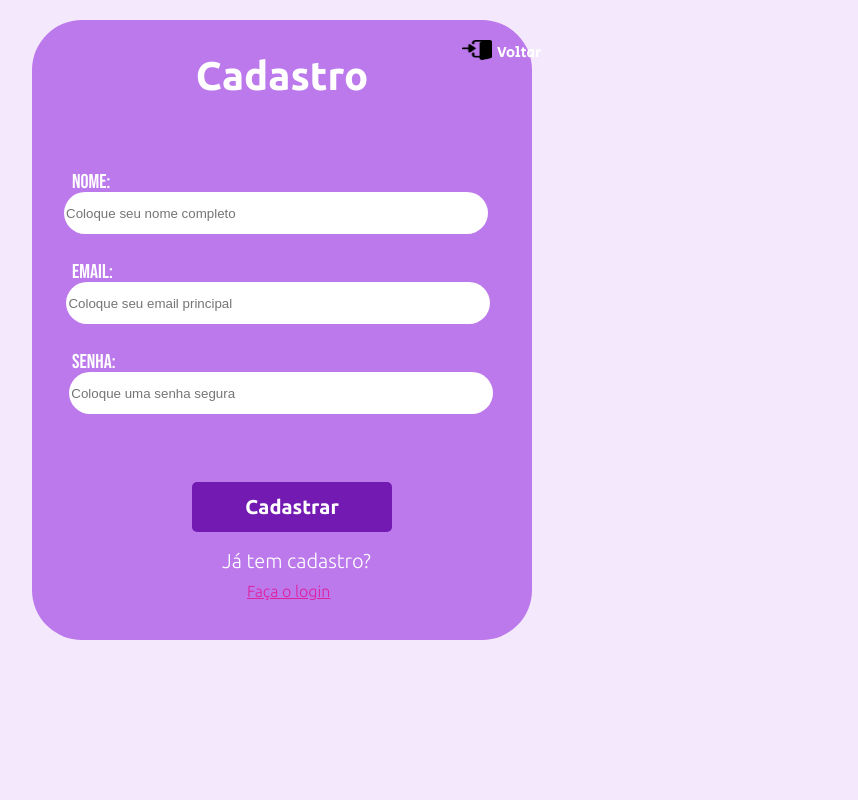
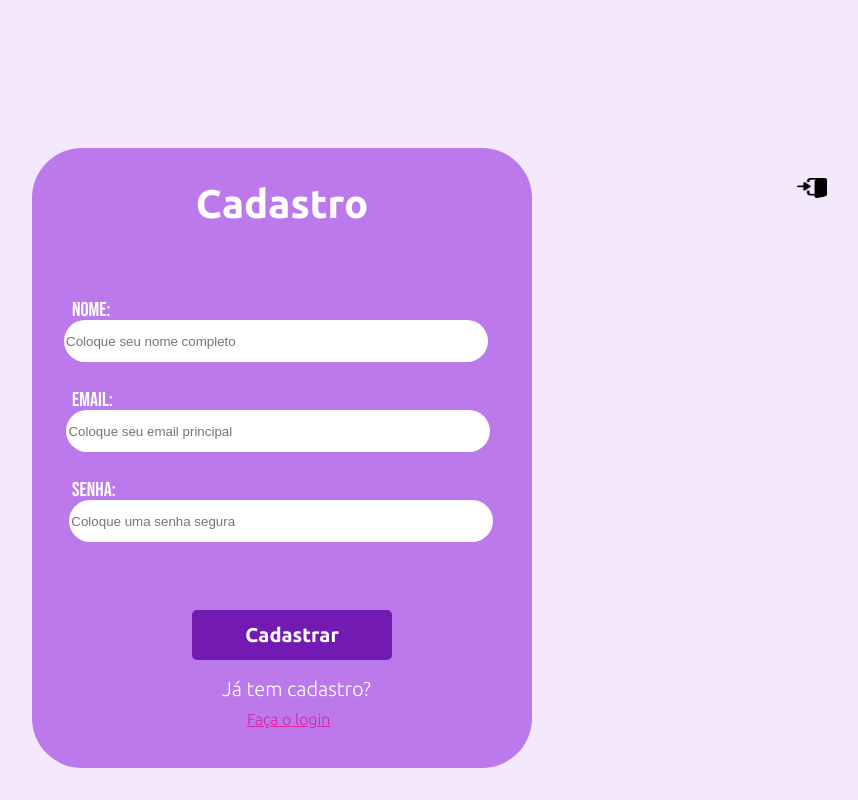
Before and after one commit to Helenapl145/eitaMundo, a plain HTML site: page html/cadastro.html in a window 1280 px wide. Shown: the whole page, without its empty margins (358-1216 px from the left). Drawn offline with Linux system fonts and the light colour scheme.

Commit message:
página de login e cadastro

```diff
--- a/css/cadastro.css
+++ b/css/cadastro.css
@@ -13,8 +13,12 @@ body {
 
 /*formulario*/
 .formCadastro {
-    display: block;
+    display: flex;
     text-align: center;
+    width: 90%;
+    height: 123px;
+    margin: 8rem auto;
+
 }
 
 .formConteu {
@@ -33,10 +37,11 @@ body {
     border-radius: 50px;
 }
 
-.voltaInicio {
-    position: absolute;
-    left: 820px;
-    top: 40px;
+.voltaInicio a{
+    margin-top: 11rem;
+    margin-left: 70rem;
+    cursor: pointer;
+
 }
 
 .voltaInicio img{
--- a/css/login.css
+++ b/css/login.css
@@ -14,8 +14,12 @@ body {
 /*formulario*/
 
 .formLogin {
-    display: block;
+    display: flex;
     text-align: center;
+    width: 90%;
+    height: 123px;
+    margin: 8rem auto;
+
 }
 
 .formConteu {
@@ -33,10 +37,10 @@ body {
     border-radius: 50px;
 }
 
-.voltaInicio {
-    position: absolute;
-    left: 820px;
-    top: 40px;
+.voltaInicio a{
+    margin-top: 11rem;
+    margin-left: 70rem;
+    cursor: pointer;
 }
 
 .voltaInicio img{
--- a/html/cadastro.html
+++ b/html/cadastro.html
@@ -1,5 +1,6 @@
 <!DOCTYPE html>
 <html lang="pt_br">
+
 <head>
     <meta charset="UTF-8">
     <meta http-equiv="X-UA-Compatible" content="IE=edge">
@@ -21,24 +22,23 @@
         <div class="formCadastro">
             <form class="formConteu" action="" method="post">
                 <div class="voltaInicio">
-                    <img src="/arquivos/enter.png" alt="" href="/index.html">
-                    <a href="/html/index.html">Voltar </a>
+                    <a href="index.html"><img src="/arquivos/enter.png" alt=""> </a>
                 </div>
 
                 <h1>Cadastro</h1>
                 <div class="nome">
                     <label  for="">Nome:</label>
-                    <input placeholder="Coloque seu nome completo" type="text" name="Nome" id="">
+                    <input placeholder="Coloque seu nome completo" type="text" name="Nome" id="" required>
                 </div>
 
                 <div class="email">
                     <label for="Email">Email:</label>
-                    <input placeholder="Coloque seu email principal" type="email" name="Email" id="">
+                    <input placeholder="Coloque seu email principal" type="email" name="Email" id="" required>
                 </div>
 
                 <div class="senha">
                     <label for="senha">Senha:</label>
-                    <input placeholder="Coloque uma senha segura" type="password" name="senha" id="">
+                    <input placeholder="Coloque uma senha segura" type="password" name="senha" id="" required>
                 </div>
 
                 <div class="info">
```
Also changed, not shown: html/login.html (+4 -4 lines).
